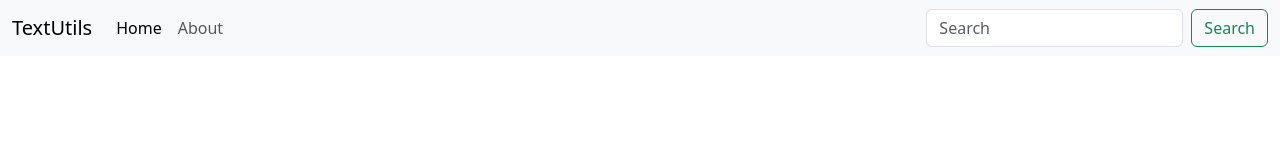
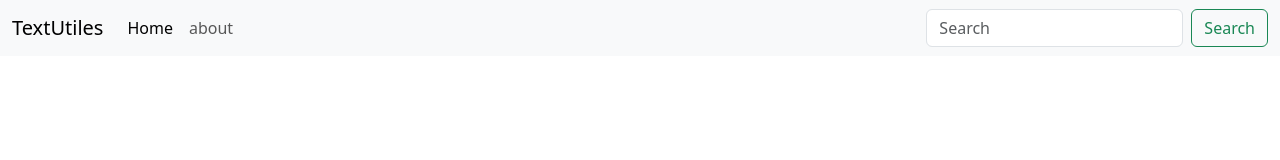
Before and after one commit to MohammedAzhar043/TextUtils, a React (Create React App) app: page / in a window 1280 px wide. Shown: the top 160 px of the page. Built offline with nearby package versions, Linux system fonts and the light colour scheme.

Commit message:
export and imports and components and props and props type

```diff
--- a/src/App.js
+++ b/src/App.js
@@ -1,51 +1,13 @@
 import "./Appa.css";
+import Navbar from "./components/Navbar";
+
+
 
 function App() {
   return (
     <>
-      <nav className="navbar navbar-expand-lg bg-body-tertiary">
-        <div className="container-fluid">
-          <a className="navbar-brand" href="/">
-            TextUtils
-          </a>
-          <button
-            className="navbar-toggler"
-            type="button"
-            data-bs-toggle="collapse"
-            data-bs-target="#navbarSupportedContent"
-            aria-controls="navbarSupportedContent"
-            aria-expanded="false"
-            aria-label="Toggle navigation"
-          >
-            <span className="navbar-toggler-icon"></span>
-          </button>
-          <div className="collapse navbar-collapse" id="navbarSupportedContent">
-            <ul className="navbar-nav me-auto mb-2 mb-lg-0">
-              <li className="nav-item">
-                <a className="nav-link active" aria-current="page" href="/">
-                  Home
-                </a>
-              </li>
-              <li className="nav-item">
-                <a className="nav-link" href="/">
-                  About
-                </a>
-              </li>
-            </ul>
-            <form className="d-flex" role="search">
-              <input
-                className="form-control me-2"
-                type="search"
-                placeholder="Search"
-                aria-label="Search"
-              />
-              <button className="btn btn-outline-success" type="submit">
-                Search
-              </button>
-            </form>
-          </div>
-        </div>
-      </nav>
+      <Navbar title="TextUtiles" about="about"/>
+      {/* <Navbar/> */}
     </>
   );
 }
--- /dev/null
+++ b/src/components/Navbar.js
@@ -0,0 +1,65 @@
+import React from 'react'
+import PropTypes, { string } from 'prop-types'
+
+
+export default function Navbar(props) {
+  return (
+
+    <>
+    <nav className="navbar navbar-expand-lg bg-body-tertiary">
+        <div className="container-fluid">
+          <a className="navbar-brand" href="/">
+            {props.title}
+          </a>
+          <button
+            className="navbar-toggler"
+            type="button"
+            data-bs-toggle="collapse"
+            data-bs-target="#navbarSupportedContent"
+            aria-controls="navbarSupportedContent"
+            aria-expanded="false"
+            aria-label="Toggle navigation"
+          >
+            <span className="navbar-toggler-icon"></span>
+          </button>
+          <div className="collapse navbar-collapse" id="navbarSupportedContent">
+            <ul className="navbar-nav me-auto mb-2 mb-lg-0">
+              <li className="nav-item">
+                <a className="nav-link active" aria-current="page" href="/">
+                  Home
+                </a>
+              </li>
+              <li className="nav-item">
+                <a className="nav-link" href="/">
+                  {props.about}
+                </a>
+              </li>
+            </ul>
+            <form className="d-flex" role="search">
+              <input
+                className="form-control me-2"
+                type="search"
+                placeholder="Search"
+                aria-label="Search"
+              />
+              <button className="btn btn-outline-success" type="submit">
+                Search
+              </button>
+            </form>
+          </div>
+        </div>
+      </nav>
+    </>
+  )
+}
+
+
+Navbar.propTypes = {title :PropTypes.string,
+  about:PropTypes.string
+}
+
+//  default values
+Navbar.defaultProps = {
+  title: 'Stranger',
+  about: 'azhar'
+};
--- /dev/null
+++ b/src/module1.mjs
@@ -0,0 +1,6 @@
+import ui,{a,b,c} from './module2.mjs'
+
+console.log(ui);
+console.log(a);
+console.log(b);
+console.log(c);
```
Also changed, not shown: src/module2.mjs (added, +9 -0 lines).
